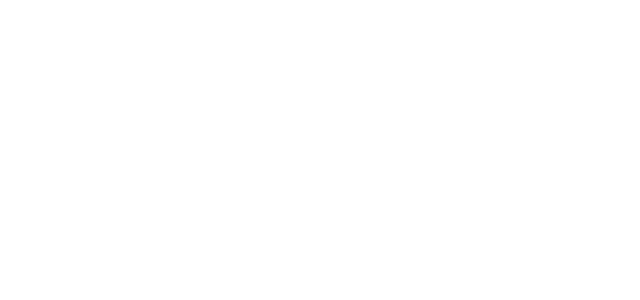
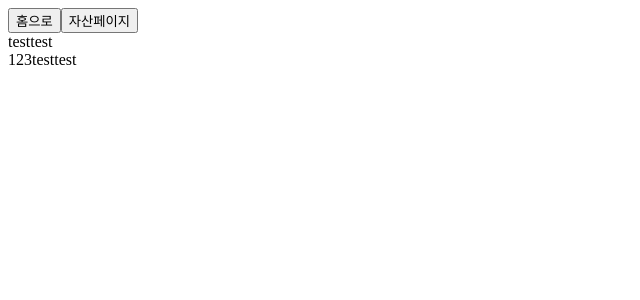
Before and after one commit to codestates-seb/seb40_main_024, a React (Create React App) app in the folder front/: page /assetchange in a window 1280 px wide. Before the commit this address had no page. Shown: the top 300 px of the page, without its empty margins (0-640 px from the left). Built offline with nearby package versions, Linux system fonts and the light colour scheme.

Commit message:
feat: 네비버튼 추가

```diff
--- a/front/src/App.js
+++ b/front/src/App.js
@@ -2,6 +2,7 @@ import './App.css';
 import { Route, Routes } from 'react-router-dom';
 import MainHome from './Pages/MainHome';
 import Asset from './Pages/Asset';
+import AssetChange from './Pages/AssetChange';
 
 function App() {
   return (
@@ -9,6 +10,7 @@ function App() {
       <Routes>
         <Route path="/" element={<MainHome />} />
         <Route path="/asset" element={<Asset />} />
+        <Route path="/assetchange" element={<AssetChange />} />
       </Routes>
     </div>
   );
--- a/front/src/Pages/Asset.js
+++ b/front/src/Pages/Asset.js
@@ -2,6 +2,7 @@ import { Chart as ChartJS, ArcElement, Tooltip, Legend } from 'chart.js';
 import { Pie } from 'react-chartjs-2';
 import { Assetdata } from '../Component/AssetData';
 import styled from 'styled-components';
+import { useNavigate } from 'react-router-dom';
 
 ChartJS.register(ArcElement, Tooltip, Legend);
 
@@ -46,8 +47,11 @@ const AssetExchange = styled.div`
 `;
 
 function Asset() {
+  const navigate = useNavigate();
   return (
     <MainPie>
+      <button onClick={() => navigate('/')}>홈으로</button>
+      <button onClick={() => navigate('/assetchange')}>자산변경페이지</button>
       <h2 className="pieheader">총 금액 확인하기</h2>
       <GraphPie>
         <Pie data={Assetdata} />
--- /dev/null
+++ b/front/src/Pages/AssetChange.js
@@ -0,0 +1,15 @@
+import { useNavigate } from 'react-router-dom';
+
+function AssetChange() {
+  const navigate = useNavigate();
+  return (
+    <div>
+      <button onClick={() => navigate('/')}>홈으로</button>
+      <button onClick={() => navigate('/asset')}>자산페이지</button>
+      <div>testtest</div>
+      <div>123testtest</div>
+    </div>
+  );
+}
+
+export default AssetChange;
```
